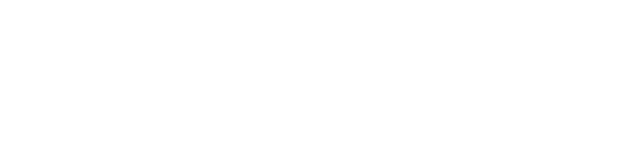
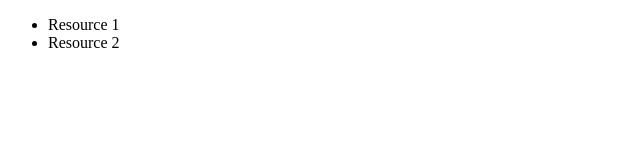
Before and after one commit to keiramoyer/Moyer-datastory, a plain HTML site: page index.html in a window 1280 px wide. Shown: the whole page, without its empty margins (0-640 px from the left). Drawn offline with Linux system fonts and the light colour scheme.

Commit message:
block elements

```diff
--- a/index.html
+++ b/index.html
@@ -14,4 +14,9 @@
     <footer id="resources">
     </footer>
   </body>
-  </html>
+
+  <ul>
+    <li> Resource 1</li>
+    <li> Resource 2</li>
+  </ul>
+</footer>
```
